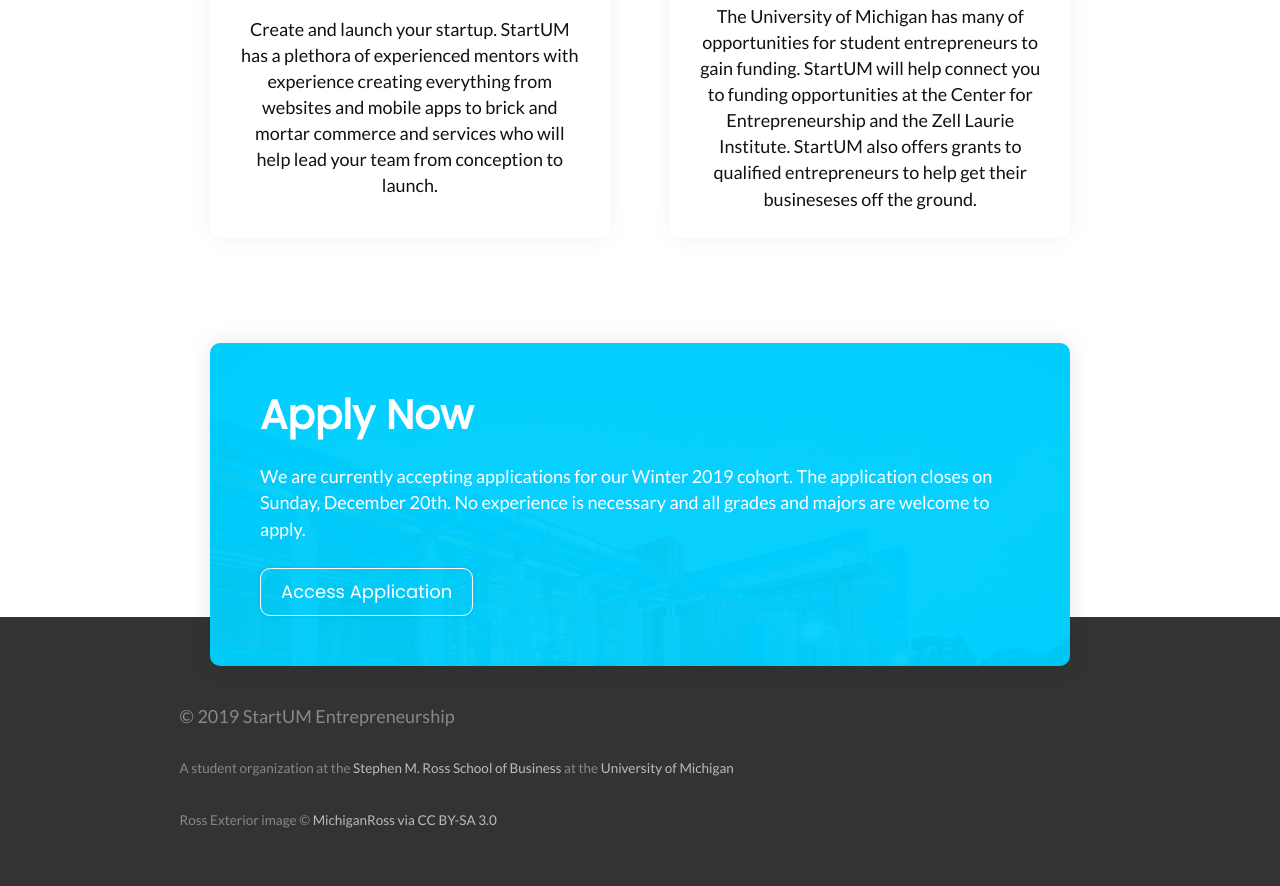
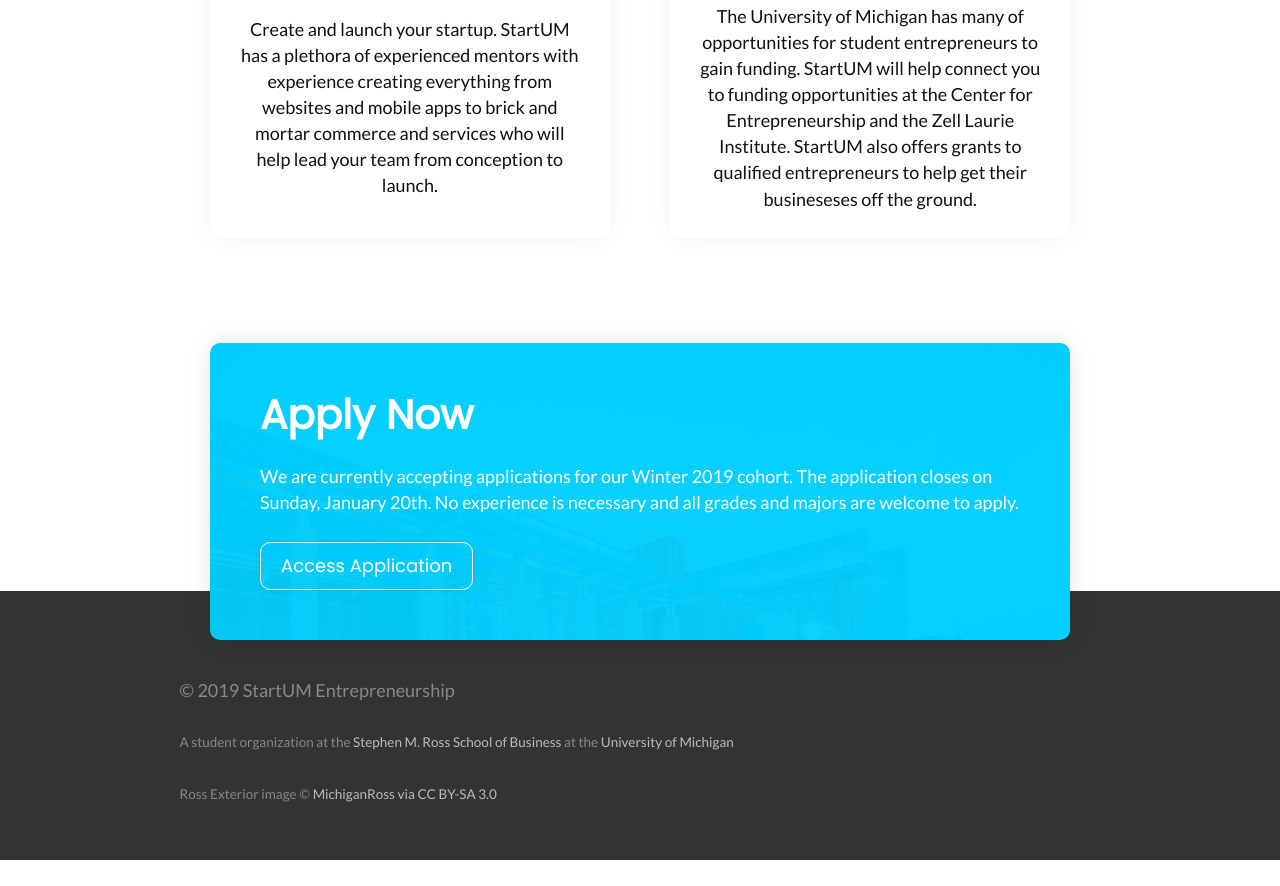
Before and after one commit to nathanhleung/startum.co, a Gatsby site: page / in a window 1280 px wide. Shown: the part 1323-2209 px from the top of the page. After the commit the page ends 2183 px from the top, so only its background shows below. Built offline with nearby package versions, Linux system fonts and the light colour scheme; Gatsby itself is replaced by a stand-in of ours.

Commit message:
fix: update application date

```diff
--- a/src/pages/index.js
+++ b/src/pages/index.js
@@ -193,7 +193,7 @@ const IndexPage = ({ location }) => {
           <h1>Apply Now</h1>
           <p>
             We are currently accepting applications for our Winter 2019 cohort.
-            The application closes on Sunday, December 20th. No experience is
+            The application closes on Sunday, January 20th. No experience is
             necessary and all grades and majors are welcome to apply.
           </p>
           <Button href="https://goo.gl/forms/Unu4tP98y3UKL1E22">
```
